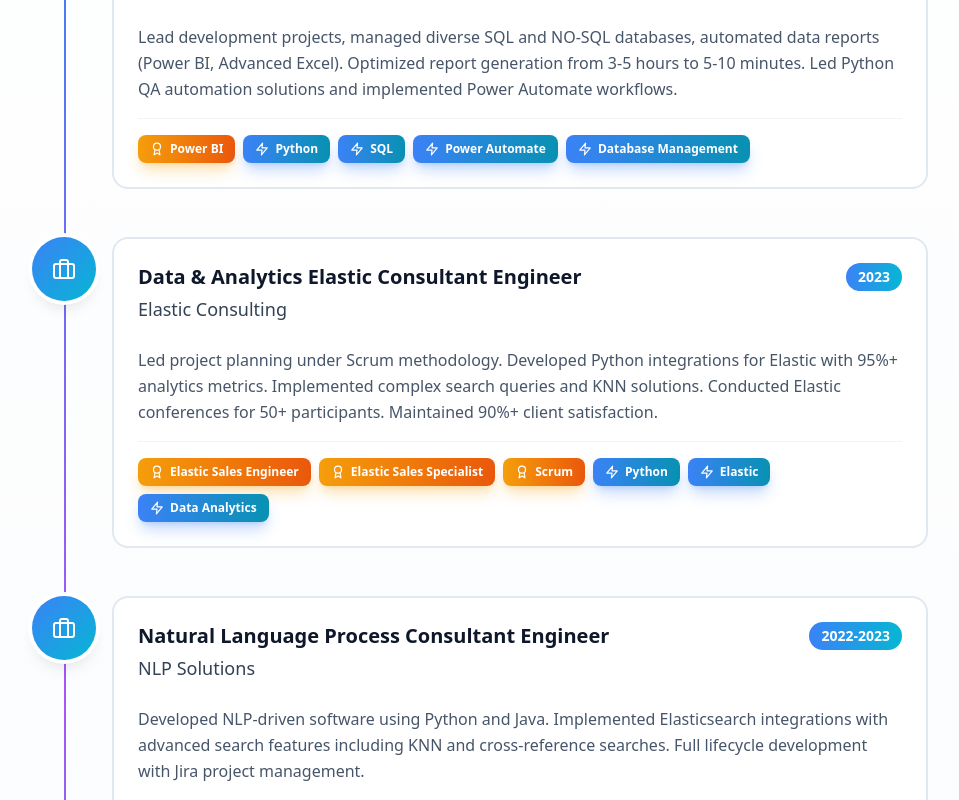
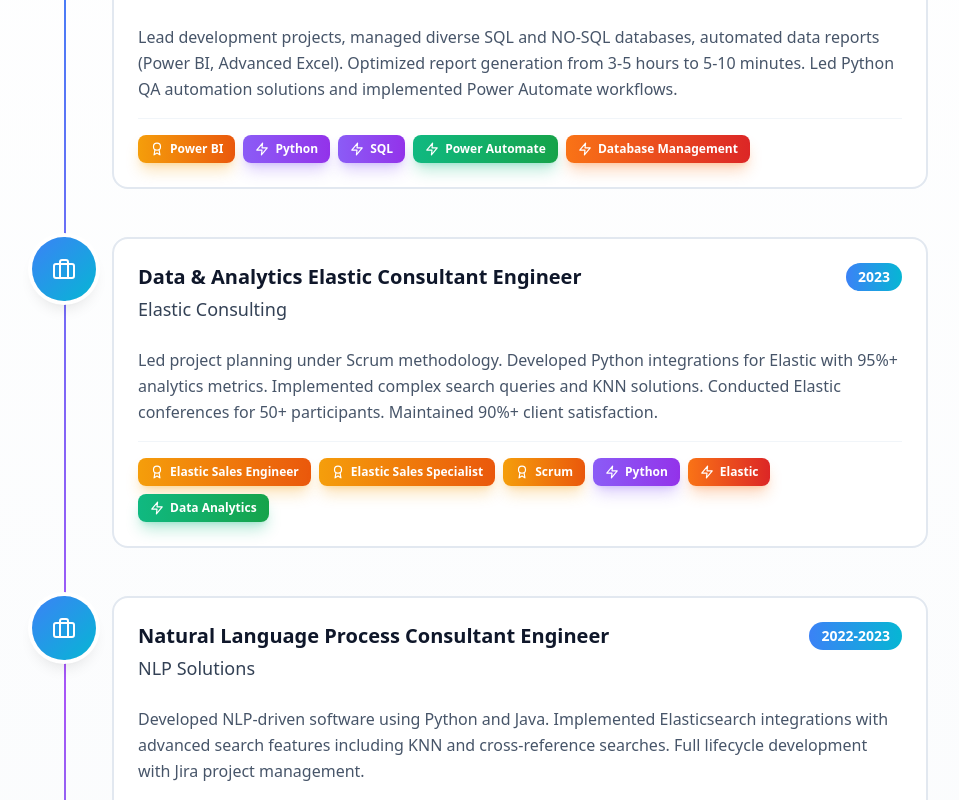
Before and after one commit to CamGitH/cam, a React (Vite) app: page / in a window 1280 px wide. Shown: the part 2040-2840 px from the top of the page, without its empty margins (160-1119 px from the left). Built offline with nearby package versions, Linux system fonts and the light colour scheme.

Commit message:
Updated Experience.tsx

```diff
--- a/src/components/Experience.tsx
+++ b/src/components/Experience.tsx
@@ -12,6 +12,30 @@ export default function Experience() {
   const { t } = useLanguage();
   const { setView } = useView();
   const [hoveredBadge, setHoveredBadge] = useState<string | null>(null);
+
+  const getSkillColor = (skillName: string) => {
+    const skillColorMap: Record<string, string> = {
+      'Python': 'bg-gradient-to-r from-violet-500 to-purple-600 shadow-violet-500/30',
+      'Java': 'bg-gradient-to-r from-violet-500 to-purple-600 shadow-violet-500/30',
+      'Kotlin': 'bg-gradient-to-r from-violet-500 to-purple-600 shadow-violet-500/30',
+      'SQL': 'bg-gradient-to-r from-violet-500 to-purple-600 shadow-violet-500/30',
+      'SQL Databases': 'bg-gradient-to-r from-orange-500 to-red-600 shadow-orange-500/30',
+      'NO-SQL Databases': 'bg-gradient-to-r from-orange-500 to-red-600 shadow-orange-500/30',
+      'Elastic': 'bg-gradient-to-r from-orange-500 to-red-600 shadow-orange-500/30',
+      'Database Management': 'bg-gradient-to-r from-orange-500 to-red-600 shadow-orange-500/30',
+      'Power BI': 'bg-gradient-to-r from-emerald-500 to-green-600 shadow-emerald-500/30',
+      'Advanced Excel': 'bg-gradient-to-r from-emerald-500 to-green-600 shadow-emerald-500/30',
+      'Data Analytics': 'bg-gradient-to-r from-emerald-500 to-green-600 shadow-emerald-500/30',
+      'Power Automate': 'bg-gradient-to-r from-emerald-500 to-green-600 shadow-emerald-500/30',
+      'Google Cloud': 'bg-gradient-to-r from-cyan-500 to-blue-600 shadow-cyan-500/30',
+      'Azure': 'bg-gradient-to-r from-cyan-500 to-blue-600 shadow-cyan-500/30',
+      'Project Management': 'bg-gradient-to-r from-cyan-500 to-blue-600 shadow-cyan-500/30',
+      'Scrum/Agile': 'bg-gradient-to-r from-cyan-500 to-blue-600 shadow-cyan-500/30',
+      'Scrum': 'bg-gradient-to-r from-cyan-500 to-blue-600 shadow-cyan-500/30',
+    };
+
+    return skillColorMap[skillName] || 'bg-gradient-to-r from-blue-500 to-cyan-600 shadow-blue-500/30';
+  };
 
   const experiences = [
     {
@@ -124,7 +148,7 @@ export default function Experience() {
                       const tagId = `${index}-${tagIndex}`;
                       const bgColor = tag.type === 'certificate'
                         ? 'bg-gradient-to-r from-amber-500 to-orange-600 shadow-amber-500/30'
-                        : 'bg-gradient-to-r from-blue-500 to-cyan-600 shadow-blue-500/30';
+                        : getSkillColor(tag.label);
 
                       const handleTagClick = () => {
                         setView(tag.type === 'certificate' ? 'certificates' : 'skills');
```
